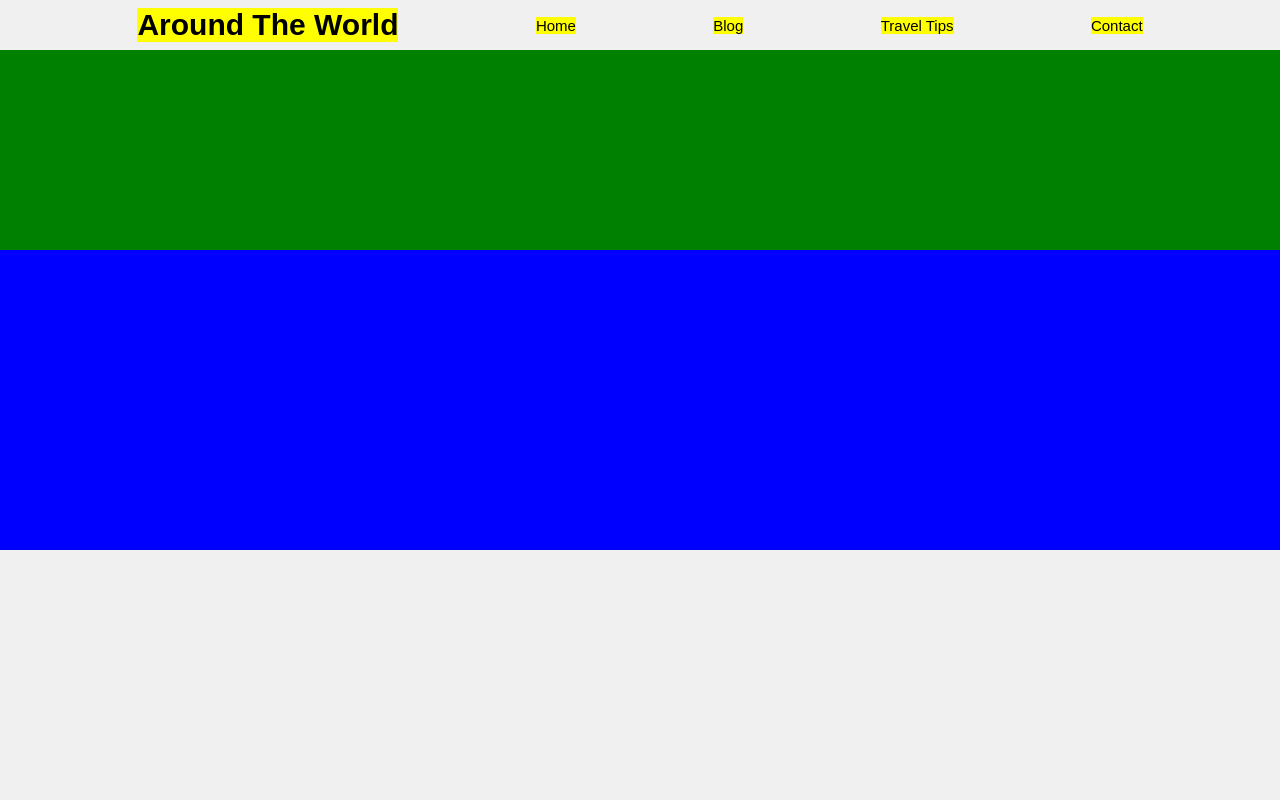
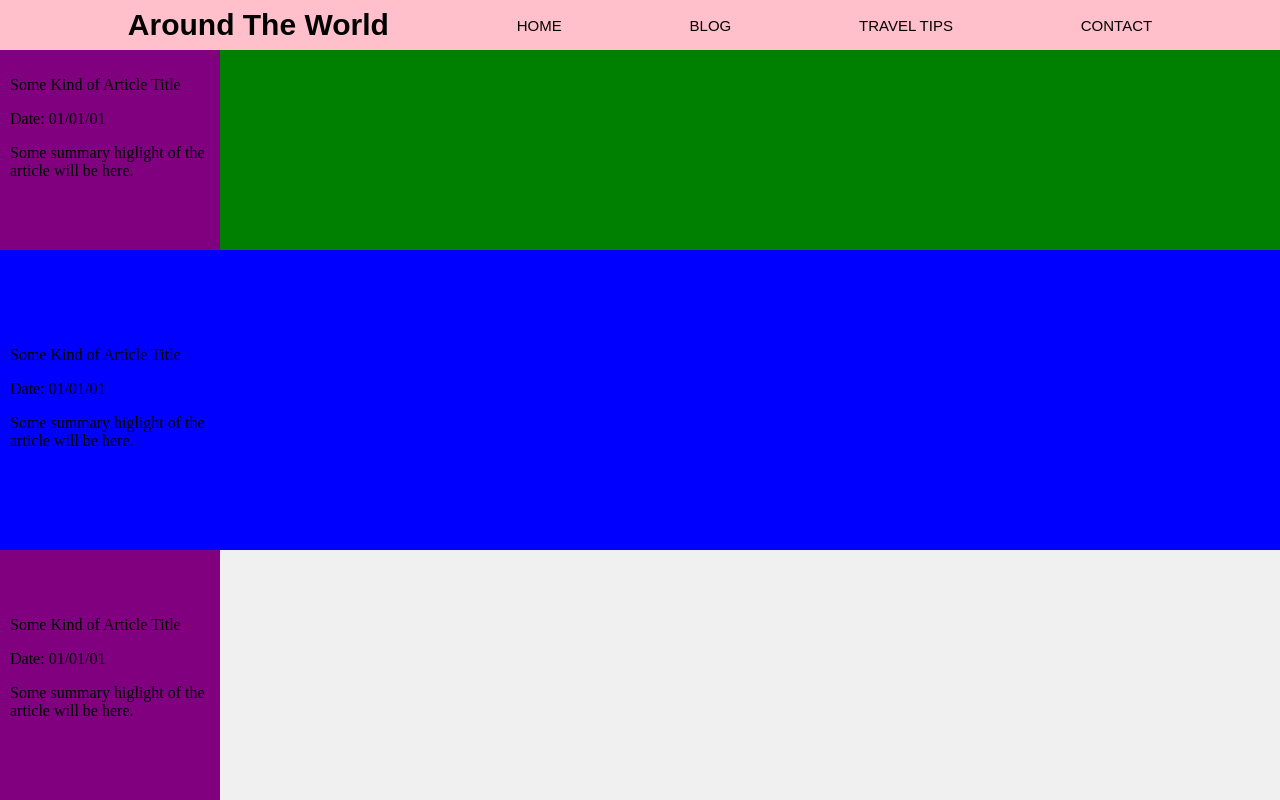
Before and after one commit to sandy112-gh/project-three, a React (Vite) app: page / in a window 1280 px wide. Shown: the top 800 px of the page. Built offline with nearby package versions, Linux system fonts and the light colour scheme.

Commit message:
add placeholder card text

```diff
--- a/src/App.css
+++ b/src/App.css
@@ -10,6 +10,7 @@ nav {
   justify-content: space-evenly;
   align-items: center;
   height: 50px;
+  background-color: pink;
 }
 
 .navLogoTitle {
@@ -21,9 +22,12 @@ nav {
 
 nav div {
   font-size: 15px;
-  background-color: yellow;
   color: black;
   font-family: sans-serif;
+}
+nav div:hover {
+  color: #545454;
+  font-weight: bold;
 }
 
 .articleSectionStyle {
@@ -31,6 +35,13 @@ nav div {
   background-color: green;
 }
 
+.articleCardStyle {
+  width: 200px;
+  height: 250px;
+  padding: 10px;
+  background-color: purple;
+}
+
 .highlightSectionStyle {
   height: 300px;
   background-color: blue;
--- a/src/components/ArticleCard.jsx
+++ b/src/components/ArticleCard.jsx
@@ -1,5 +1,11 @@
 const ArticleCard = () => {
-  return <div></div>
+  return (
+    <div class="articleCardStyle">
+      <p>Some Kind of Article Title</p>
+      <p>Date: 01/01/01</p>
+      <p>Some summary higlight of the article will be here.</p>
+    </div>
+  )
 }
 
 export default ArticleCard
--- a/src/components/ArticleSection.jsx
+++ b/src/components/ArticleSection.jsx
@@ -1,5 +1,19 @@
+import ArticleCard from './ArticleCard'
+
 const ArticleSection = () => {
-  return <div class="articleSectionStyle"></div>
+  return (
+    <div class="articleSectionStyle">
+      <ArticleCard />
+      <ArticleCard />
+      <ArticleCard />
+      <ArticleCard />
+      <ArticleCard />
+      <ArticleCard />
+      <ArticleCard />
+      <ArticleCard />
+      <ArticleCard />
+    </div>
+  )
 }
 
 export default ArticleSection
--- a/src/components/Navigation.jsx
+++ b/src/components/Navigation.jsx
@@ -2,10 +2,10 @@ const Navigation = () => {
   return (
     <nav>
       <div class="navLogoTitle">Around The World</div>
-      <div>Home</div>
-      <div>Blog</div>
-      <div>Travel Tips</div>
-      <div>Contact</div>
+      <div>HOME</div>
+      <div>BLOG</div>
+      <div>TRAVEL TIPS</div>
+      <div>CONTACT</div>
     </nav>
   )
 }
```
